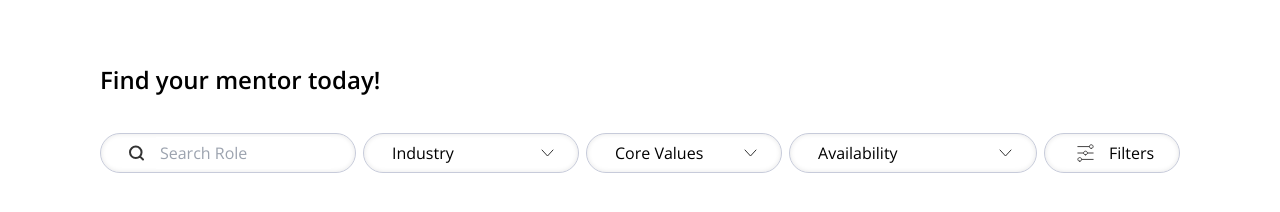
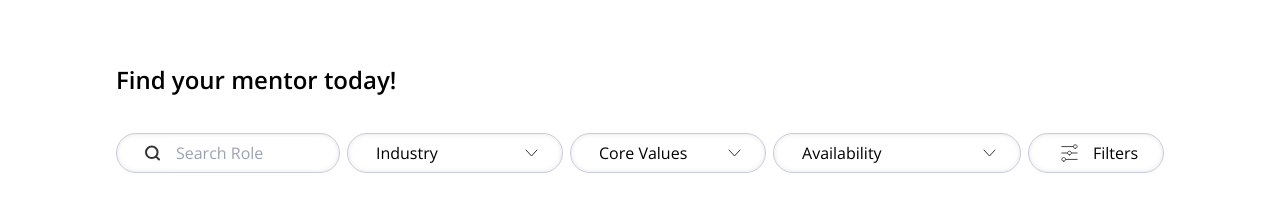
Before and after one commit to lureeves/core-connect, a React (Vite) app: page / in a window 1280 px wide. Shown: the part 1000-1212 px from the top of the page. Built offline with nearby package versions, Linux system fonts and the light colour scheme.

Commit message:
Added component for for role search

```diff
--- /dev/null
+++ b/src/assets/index.js
@@ -0,0 +1,3 @@
+export { default as MagGlass } from './vector.svg';
+export { default as arrow } from './arrow.svg';
+export { default as filter } from './filter-icon.svg';
--- a/src/pages/Home/Home.jsx
+++ b/src/pages/Home/Home.jsx
@@ -1,13 +1,14 @@
-import React, {useState} from 'react'
-import MagGlass from '../../assets/vector.svg'
-import arrow from '../../assets/arrow.svg'
-import filter from '../../assets/filter-icon.svg'
+import React, { useState } from 'react'
+import { MagGlass, arrow, filter } from '../../assets';
+import { MentorData } from '../../data/GoogleDriveMentors.jsx'
 import MentorCard from './components/MentorCard.jsx'
+import RoleSearch from './components/RoleSearch.jsx'
 import '../Home/Home.css'
 
 const Home = () => {
     const [flip, setFlip] = useState(0);
 
+    // Flips arrow on search filter
     const Flipping = (num)=>{
         if (num==flip){
         setFlip(0);
@@ -15,7 +16,8 @@ const Home = () => {
         else{
         setFlip(num);
         }
-  }
+    };
+
     return (
         <div className='text-black flex flex-col items-center mb-[6rem] w-screen'>
             {/* Intro Section */}
@@ -55,13 +57,10 @@ const Home = () => {
                     {/* Filtering Input Field */}
                     <div className='search-input flex gap-x-[0.44rem] my-[2.19rem]'>
 
-                    <div className='filter-container flex justify-between items-center w-[16rem] h-10 py-3 pr-6 pl-7 gap-3'
-                        onClick={()=>Flipping(1)}
-                        >
-                        <img src={MagGlass} alt="" />
-                        <input className="w-full p-1" type="text" placeholder='Search Role'/>
-                    </div>
+                        {/* Role Search */}
+                        <RoleSearch />
 
+                        {/* Industry Search */}
                         <div className='filter-container flex justify-between items-center w-[13.5rem] h-10 py-3 pr-6 pl-7 gap-3'
                             onClick={()=>Flipping(2)}
                             >
@@ -69,6 +68,7 @@ const Home = () => {
                             <img src={arrow} alt="" className={flip==2?``:`rotate-180`}  />
                         </div>
 
+                        {/* Core Values */}
                         <div className='filter-container flex justify-between items-center w-[12.25rem] h-10 py-3 pr-6 pl-7 gap-3'
                             onClick={()=>Flipping(3)}
                             >
@@ -76,6 +76,7 @@ const Home = () => {
                             <img src={arrow} alt="" className={flip==3?``:`rotate-180`} />
                         </div>
 
+                        {/* Availability */}
                         <div className='filter-container flex justify-between items-center w-[15.5rem] h-10 py-3 pr-6 pl-7 gap-3'
                             onClick={()=>Flipping(4)}
                             >
@@ -83,6 +84,7 @@ const Home = () => {
                             <img src={arrow} alt="" className={flip==4?``:`rotate-180`} />
                         </div>
 
+                        {/* Filters */}
                         <div className='filter-container filter-box flex justify-center items-center w-[8.5rem] h-10 py-3 pr-6 pl-7 gap-3'
                             onClick={()=>Flipping(5)}
                             >
--- /dev/null
+++ b/src/pages/Home/components/RoleSearch.jsx
@@ -0,0 +1,26 @@
+import React, { useState } from 'react';
+import { MagGlass, arrow, filter } from '../../../assets';
+import { MentorData } from '../../../data/GoogleDriveMentors.jsx';
+
+
+const RoleSearch = () => {
+  const [searchTerm, setSearchTerm] = useState('');
+
+  return (
+    <div className='filter-container flex justify-between items-center w-56 h-10 py-3 pr-6 pl-7 gap-3'>
+      <img src={MagGlass} alt="" />
+      <input
+        className="w-full p-1"
+        type="text"
+        placeholder='Search Role'
+        value={searchTerm}
+        onChange={(e) => setSearchTerm(e.target.value)}
+      />
+      {MentorData.filter((mentor) => mentor.role.toLowerCase().includes(searchTerm.toLowerCase())).map((filteredMentor, index) => {
+        console.log(filteredMentor.first_name + ' ' + filteredMentor.last_name + ' - ' + filteredMentor.role);
+      })}
+    </div>
+  );
+};
+
+export default RoleSearch;
```
Lines whose indentation alone changed are shown as unchanged.
